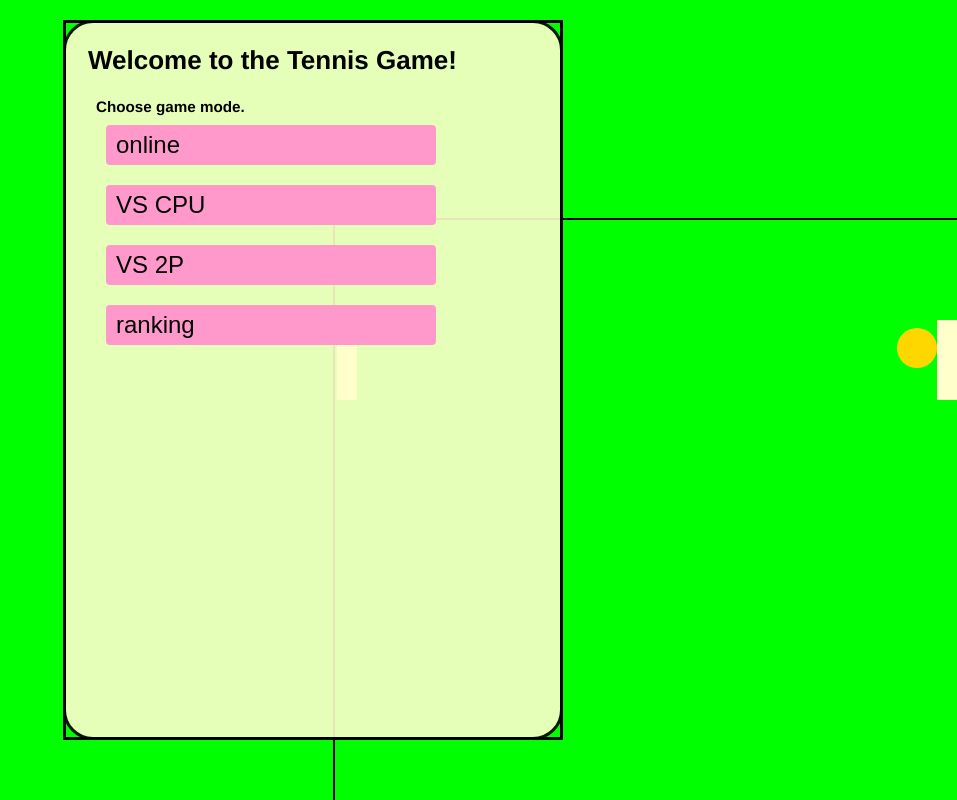
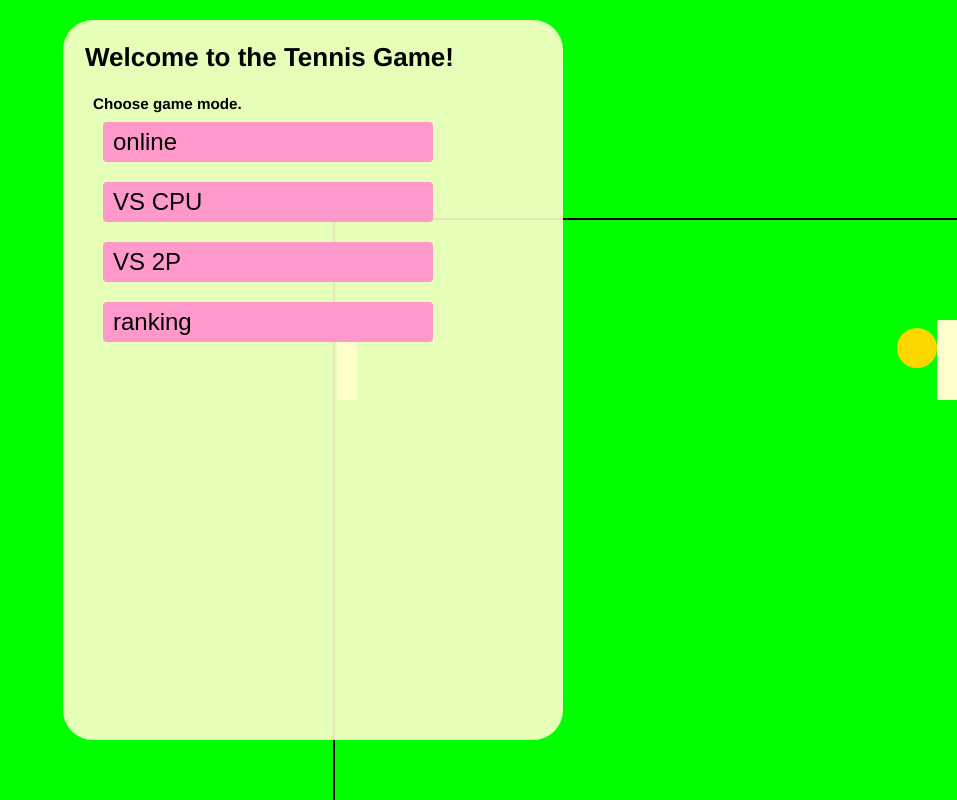
Before and after one commit to tsuruhack/tennis, a website: page index.html in a window 1280 px wide. Shown: the whole page, without its empty margins (323-1280 px from the left). Drawn offline with nearby package versions, Linux system fonts and the light colour scheme; files whose address does not match are found by name.

Commit message:
枠線を削除

```diff
--- a/index.html
+++ b/index.html
@@ -90,7 +90,7 @@
 		left:50%;
 		margin-left: -254px;
 		background-color: #ffffcc;
-		border-style:solid;
+		border-style:none;
 		border-radius: 30px;
 		opacity:.9;
 	  }
@@ -103,7 +103,7 @@
 		left:50%;
 		margin-left: -254px;
 		background-color: none;
-		border-style:solid;
+		border-style:none;
 	  }
 	  /*ルーム１、ルーム２それぞれの背景*/
 	  .room-box3{
```
